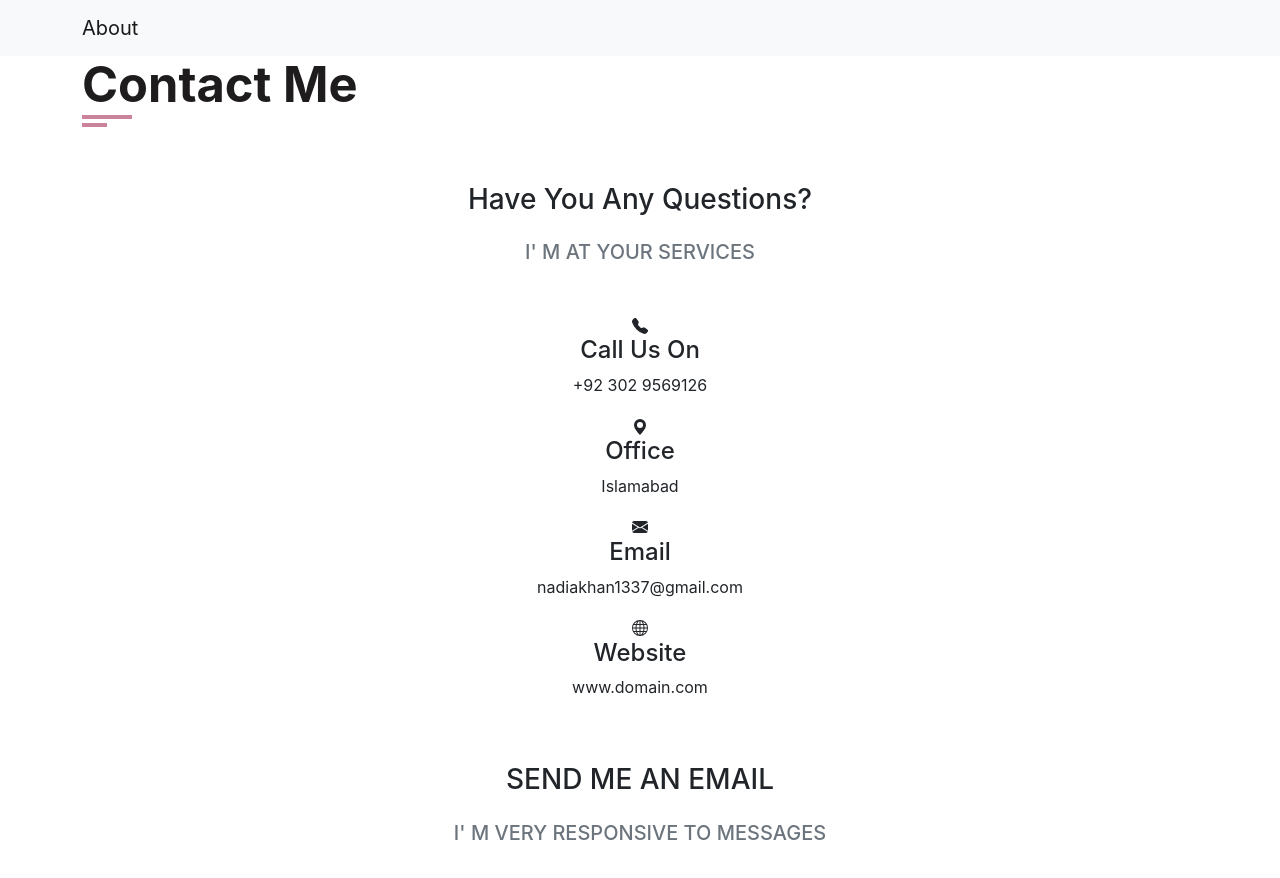
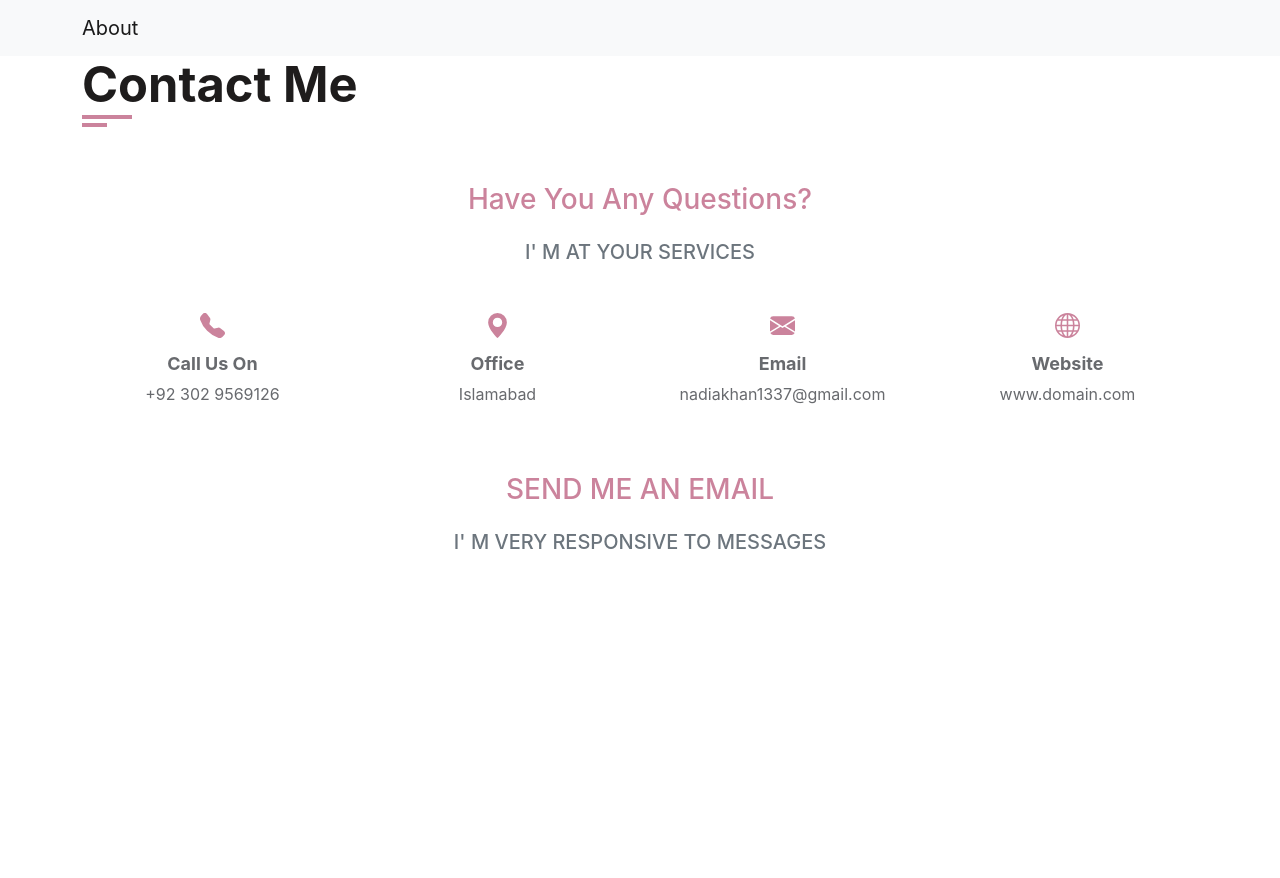
Before and after one commit to Nadiakhanv2/NK-Portfolio-React, a React (Create React App) app: page / in a window 1280 px wide. Shown: the top 878 px of the page. After the commit the page ends 800 px from the top, so only its background shows below. Built offline with nearby package versions, Linux system fonts and the light colour scheme.

Commit message:
contact page styled

```diff
--- a/src/App.css
+++ b/src/App.css
@@ -360,3 +360,34 @@ text-align: center;
   line-height: 1.8;
   text-align: justify;
 }
+
+
+/* contact  */
+
+.contact-title{
+color: rgb(203, 131, 156);
+}
+.contact .contact-infoItem{
+  flex: 0 0 25%;
+  max-width: 25%;
+}
+.contact .contact-infoItem .icon{
+  display: inline-block;
+}
+.contact .contact-infoItem .icon .fa{
+  font-size: 25px;
+  color: rgb(203, 131, 156);
+}
+.contact .contact-infoItem h4{
+  font-size: 18px;
+  font-weight: 700;
+  color: #686a6e;
+text-transform: capitalize;
+margin: 15px 0 5px;
+}
+.contact .contact-infoItem p{
+  font-size: 16px;
+  line-height: 1.8;
+  color: #686a6e;
+  font-weight: 400;
+}
```
